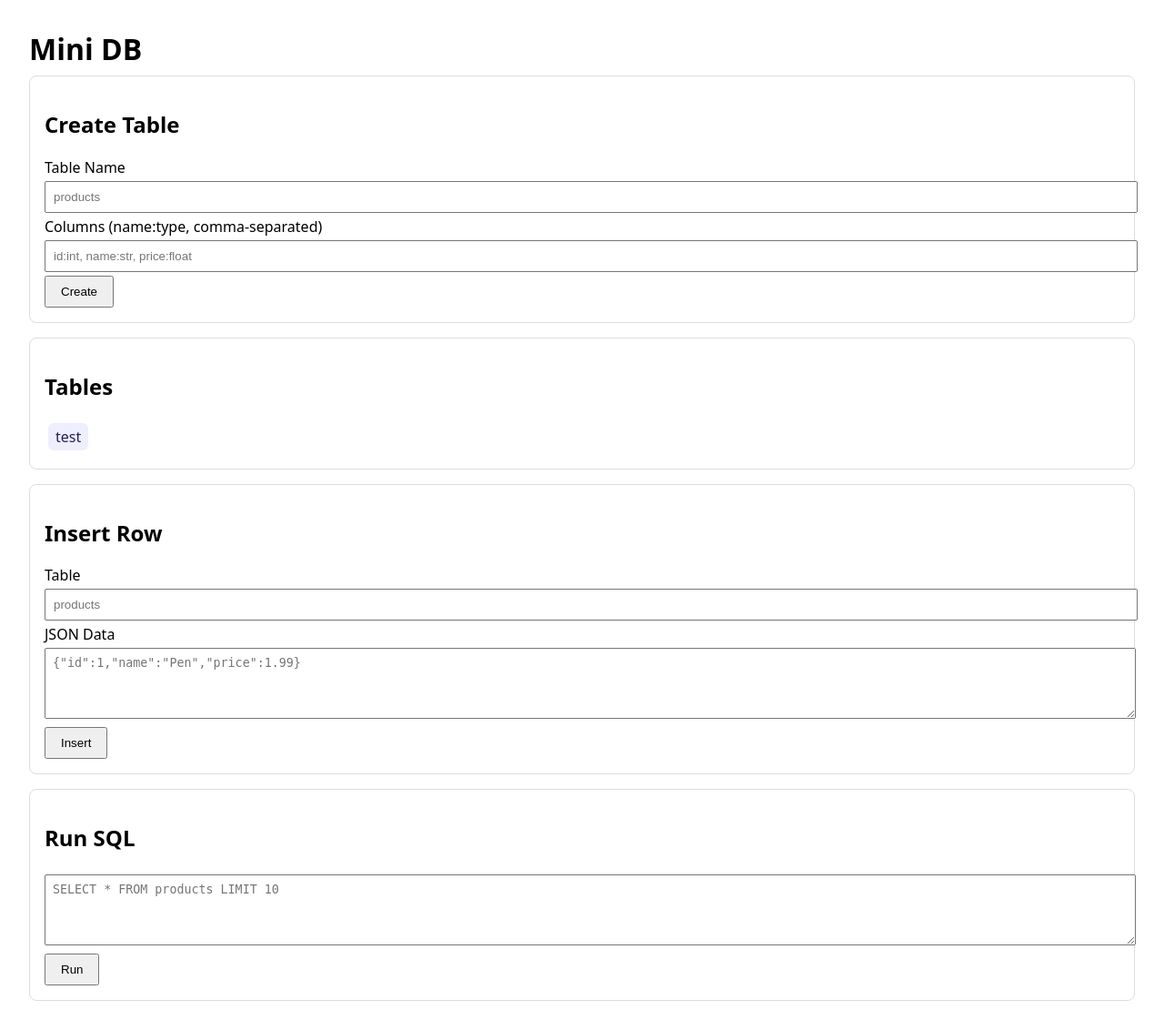
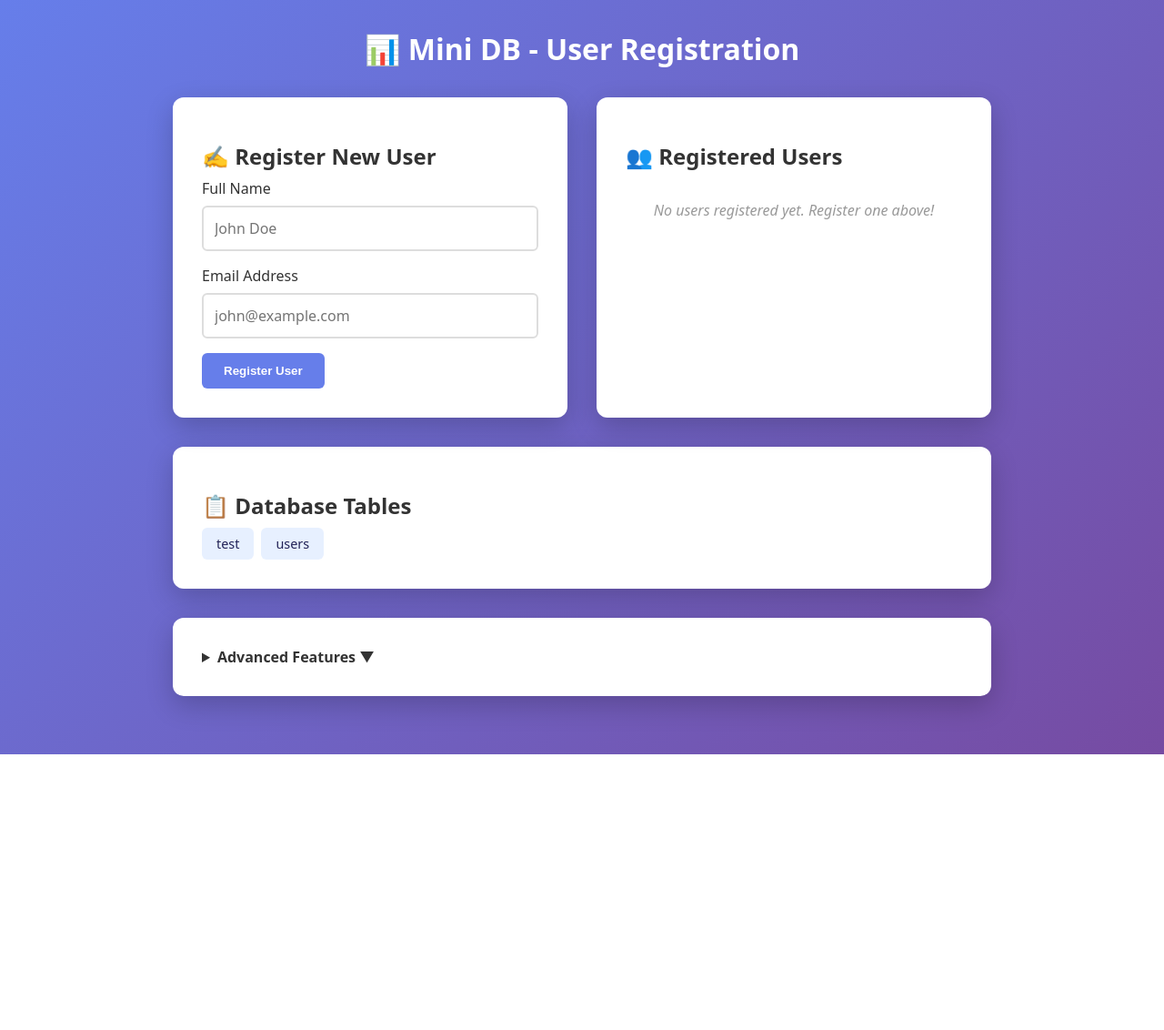
Before and after one commit to PAULTYLER192/pesapal-mini-db, a Flask app: page / in a window 1280 px wide. Shown: the whole page at 91% size. After the commit the page ends 829 px from the top, so only its background shows below. Run offline with Flask 2, Linux system fonts and the light colour scheme.

Commit message:
Build Flask web application with user registration and live user list

```diff
--- a/app/app.py
+++ b/app/app.py
@@ -5,6 +5,7 @@ from dotenv import load_dotenv
 import sys
 sys.path.append(os.path.join(os.path.dirname(os.path.dirname(__file__)), 'src'))
 from database import Database  # type: ignore
+from table import DuplicateKeyError  # type: ignore
 
 # Load environment variables
 load_dotenv()
@@ -14,10 +15,65 @@ app.secret_key = os.getenv("SECRET_KEY", "dev-secret-key-change-in-production")
 
 db = Database(base_dir=os.path.dirname(os.path.dirname(__file__)))
 
+# Ensure 'users' table exists with primary key
+def _ensure_users_table():
+    """Create users table if it doesn't exist."""
+    try:
+        db.get_table("users")
+    except FileNotFoundError:
+        db.create_table(
+            name="users",
+            columns=[
+                {"name": "id", "type": "int"},
+                {"name": "name", "type": "str"},
+                {"name": "email", "type": "str"}
+            ],
+            primary_key="id"
+        )
+
 @app.get("/")
 def index():
+    """Display user registration form and list of registered users."""
+    _ensure_users_table()
+
+    # Fetch all registered users
+    users_table = db.get_table("users")
+    registered_users = users_table.select()
+
     tables = db.list_tables()
-    return render_template("index.html", tables=tables)
+    return render_template("index.html", tables=tables, registered_users=registered_users)
+
+@app.post("/register")
+def register():
+    """Handle user registration form submission."""
+    _ensure_users_table()
+
+    name = request.form.get("name", "").strip()
+    email = request.form.get("email", "").strip()
+
+    if not name or not email:
+        flash("Name and email are required", "error")
+        return redirect(url_for("index"))
+
+    try:
+        users_table = db.get_table("users")
+
+        # Generate a simple ID (count + 1)
+        user_id = users_table.count() + 1
+
+        # Insert the new user
+        user = users_table.insert({
+            "id": user_id,
+            "name": name,
+            "email": email
+        })
+        flash(f"Successfully registered: {name} ({email})", "success")
+    except DuplicateKeyError:
+        flash(f"User with ID already exists", "error")
+    except Exception as e:
+        flash(f"Error registering user: {e}", "error")
+
+    return redirect(url_for("index"))
 
 @app.post("/create_table")
 def create_table():
--- a/app/templates/index.html
+++ b/app/templates/index.html
@@ -3,69 +3,270 @@
 <head>
   <meta charset="utf-8" />
   <meta name="viewport" content="width=device-width, initial-scale=1" />
-  <title>Mini DB</title>
+  <title>Mini DB - User Registration</title>
   <style>
-    body { font-family: system-ui, -apple-system, Segoe UI, Roboto, sans-serif; margin: 2rem; }
-    h1 { margin-bottom: 0.5rem; }
-    .card { border: 1px solid #ddd; border-radius: 8px; padding: 1rem; margin-bottom: 1rem; }
-    input, textarea { width: 100%; padding: 0.5rem; margin: 0.25rem 0; }
-    button { padding: 0.5rem 1rem; }
-    .tables { display: flex; gap: 1rem; flex-wrap: wrap; }
-    .badge { display: inline-block; background: #eef; color: #225; padding: 0.25rem 0.5rem; border-radius: 6px; margin: 0.25rem; }
-    .flash { background: #ffe8e8; color: #900; padding: 0.5rem; border: 1px solid #f5c2c2; border-radius: 6px; }
+    * { margin: 0; padding: 0; box-sizing: border-box; }
+    body {
+      font-family: system-ui, -apple-system, Segoe UI, Roboto, sans-serif;
+      background: linear-gradient(135deg, #667eea 0%, #764ba2 100%);
+      min-height: 100vh;
+      padding: 2rem;
+    }
+    .container { max-width: 900px; margin: 0 auto; }
+    h1 { color: white; margin-bottom: 2rem; text-align: center; }
+    h2 { color: #333; margin: 1rem 0 0.5rem; }
+
+    .card {
+      background: white;
+      border-radius: 12px;
+      padding: 2rem;
+      margin-bottom: 2rem;
+      box-shadow: 0 10px 30px rgba(0,0,0,0.2);
+    }
+
+    .form-group {
+      margin-bottom: 1rem;
+    }
+
+    label {
+      display: block;
+      margin-bottom: 0.5rem;
+      color: #333;
+      font-weight: 500;
+    }
+
+    input, textarea {
+      width: 100%;
+      padding: 0.75rem;
+      border: 2px solid #ddd;
+      border-radius: 6px;
+      font-family: inherit;
+      font-size: 1rem;
+      transition: border-color 0.2s;
+    }
+
+    input:focus, textarea:focus {
+      outline: none;
+      border-color: #667eea;
+    }
+
+    button {
+      padding: 0.75rem 1.5rem;
+      background: #667eea;
+      color: white;
+      border: none;
+      border-radius: 6px;
+      font-weight: 600;
+      cursor: pointer;
+      transition: background 0.2s;
+    }
+
+    button:hover {
+      background: #764ba2;
+    }
+
+    .flash {
+      padding: 1rem;
+      border-radius: 6px;
+      margin-bottom: 1rem;
+    }
+
+    .flash.success {
+      background: #d4edda;
+      color: #155724;
+      border: 1px solid #c3e6cb;
+    }
+
+    .flash.error {
+      background: #f8d7da;
+      color: #721c24;
+      border: 1px solid #f5c6cb;
+    }
+
+    .tables {
+      display: flex;
+      gap: 0.5rem;
+      flex-wrap: wrap;
+    }
+
+    .badge {
+      display: inline-block;
+      background: #e7f0ff;
+      color: #225;
+      padding: 0.5rem 1rem;
+      border-radius: 6px;
+      font-size: 0.9rem;
+      font-weight: 500;
+    }
+
+    .user-list {
+      margin-top: 1rem;
+    }
+
+    .user-card {
+      background: #f8f9fa;
+      border: 1px solid #e9ecef;
+      border-radius: 6px;
+      padding: 1rem;
+      margin-bottom: 0.75rem;
+      display: flex;
+      justify-content: space-between;
+      align-items: center;
+    }
+
+    .user-info {
+      flex: 1;
+    }
+
+    .user-name {
+      font-weight: 600;
+      color: #333;
+      margin-bottom: 0.25rem;
+    }
+
+    .user-email {
+      color: #666;
+      font-size: 0.9rem;
+    }
+
+    .user-id {
+      background: #667eea;
+      color: white;
+      padding: 0.25rem 0.75rem;
+      border-radius: 4px;
+      font-size: 0.85rem;
+      font-weight: 600;
+    }
+
+    .empty {
+      color: #999;
+      font-style: italic;
+      padding: 1rem;
+      text-align: center;
+    }
+
+    .two-column {
+      display: grid;
+      grid-template-columns: 1fr 1fr;
+      gap: 2rem;
+    }
+
+    @media (max-width: 768px) {
+      .two-column {
+        grid-template-columns: 1fr;
+      }
+    }
   </style>
 </head>
 <body>
-  <h1>Mini DB</h1>
-  {% with messages = get_flashed_messages() %}
+  <div class="container">
+    <h1>📊 Mini DB - User Registration</h1>
+
+    {% with messages = get_flashed_messages(with_categories=true) %}
       {% if messages %}
-      <div class="flash">
-        {% for m in messages %}
-          <div>{{ m }}</div>
+        {% for category, message in messages %}
+          <div class="flash {{ category or 'info' }}">{{ message }}</div>
         {% endfor %}
-      </div>
       {% endif %}
     {% endwith %}
 
+    <div class="two-column">
+      <!-- User Registration Form -->
       <div class="card">
-    <h2>Create Table</h2>
-    <form method="post" action="/create_table">
-      <label>Table Name</label>
-      <input name="table_name" placeholder="products" />
-      <label>Columns (name:type, comma-separated)</label>
-      <input name="columns" placeholder="id:int, name:str, price:float" />
-      <button type="submit">Create</button>
+        <h2>✍️ Register New User</h2>
+        <form method="post" action="/register">
+          <div class="form-group">
+            <label for="name">Full Name</label>
+            <input id="name" name="name" placeholder="John Doe" required />
+          </div>
+          <div class="form-group">
+            <label for="email">Email Address</label>
+            <input id="email" name="email" type="email" placeholder="john@example.com" required />
+          </div>
+          <button type="submit">Register User</button>
         </form>
       </div>
 
+      <!-- Registered Users List -->
       <div class="card">
-    <h2>Tables</h2>
+        <h2>👥 Registered Users</h2>
+        <div class="user-list">
+          {% if registered_users %}
+            {% for user in registered_users %}
+              <div class="user-card">
+                <div class="user-info">
+                  <div class="user-name">{{ user.name }}</div>
+                  <div class="user-email">{{ user.email }}</div>
+                </div>
+                <div class="user-id">#{{ user.id }}</div>
+              </div>
+            {% endfor %}
+          {% else %}
+            <div class="empty">No users registered yet. Register one above!</div>
+          {% endif %}
+        </div>
+      </div>
+    </div>
+
+    <!-- Database Info -->
+    <div class="card">
+      <h2>📋 Database Tables</h2>
       <div class="tables">
         {% for t in tables %}
           <span class="badge">{{ t }}</span>
         {% else %}
-        <em>No tables yet</em>
+          <em>No tables created</em>
         {% endfor %}
       </div>
     </div>
 
+    <!-- Advanced Features (Collapsible) -->
     <div class="card">
-    <h2>Insert Row</h2>
+      <details>
+        <summary style="cursor: pointer; font-weight: 600; color: #333;">Advanced Features ▼</summary>
+
+        <div style="margin-top: 1.5rem;">
+          <h3 style="margin-bottom: 1rem;">Create Custom Table</h3>
+          <form method="post" action="/create_table">
+            <div class="form-group">
+              <label>Table Name</label>
+              <input name="table_name" placeholder="products" />
+            </div>
+            <div class="form-group">
+              <label>Columns (name:type, comma-separated)</label>
+              <input name="columns" placeholder="id:int, name:str, price:float" />
+            </div>
+            <button type="submit">Create Table</button>
+          </form>
+        </div>
+
+        <div style="margin-top: 1.5rem;">
+          <h3 style="margin-bottom: 1rem;">Insert Row (JSON)</h3>
           <form method="post" action="/insert">
-      <label>Table</label>
+            <div class="form-group">
+              <label>Table Name</label>
               <input name="table" placeholder="products" />
+            </div>
+            <div class="form-group">
               <label>JSON Data</label>
               <textarea name="json_data" rows="4" placeholder='{"id":1,"name":"Pen","price":1.99}'></textarea>
+            </div>
             <button type="submit">Insert</button>
           </form>
         </div>
 
-  <div class="card">
-    <h2>Run SQL</h2>
+        <div style="margin-top: 1.5rem;">
+          <h3 style="margin-bottom: 1rem;">Run SQL Query</h3>
           <form method="post" action="/query">
-      <textarea name="sql" rows="4" placeholder="SELECT * FROM products LIMIT 10"></textarea>
-      <button type="submit">Run</button>
+            <div class="form-group">
+              <label>SQL Command</label>
+              <textarea name="sql" rows="4" placeholder="SELECT * FROM users LIMIT 10"></textarea>
+            </div>
+            <button type="submit">Execute</button>
           </form>
+        </div>
+      </details>
+    </div>
   </div>
 </body>
 </html>
```
Also changed, not shown: COMMIT_7_NOTES.md (added, +207 -0 lines), test_flask_app.py (added, +182 -0 lines). Lines whose indentation alone changed are shown as unchanged.
